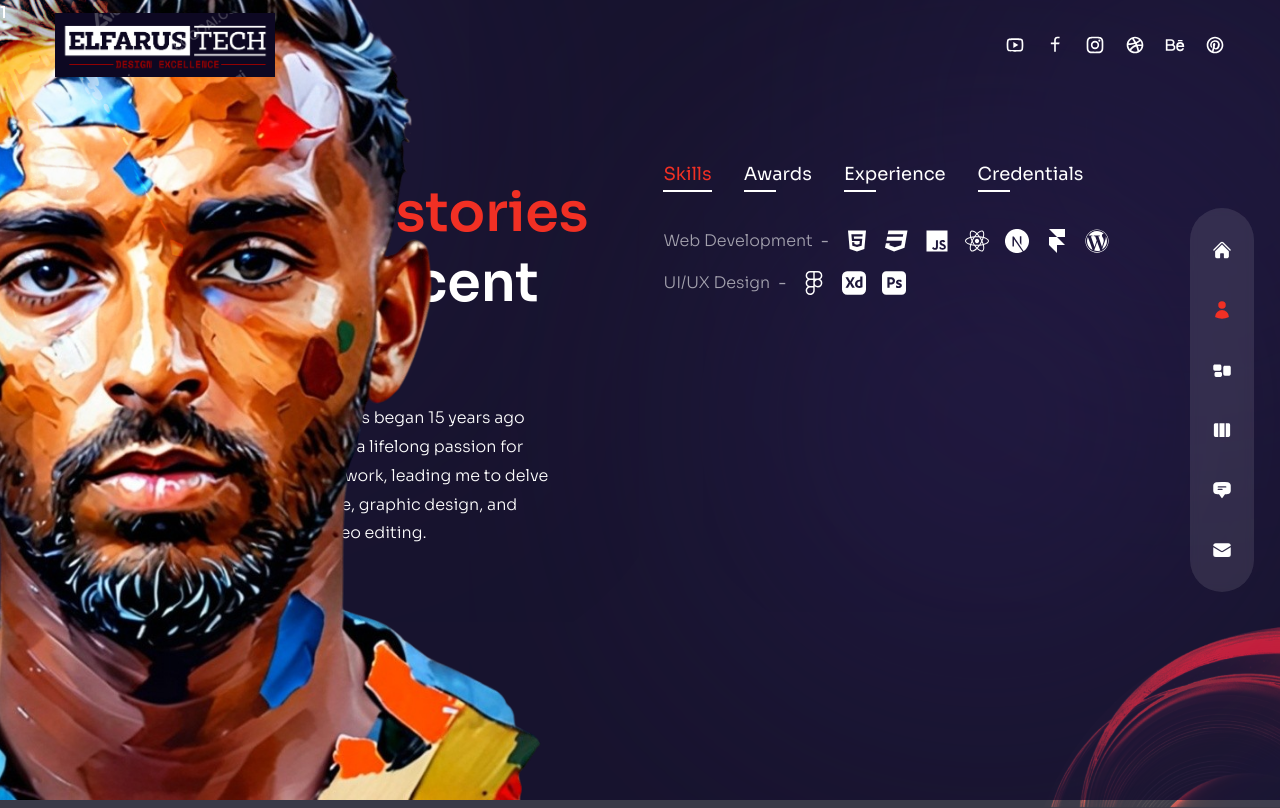
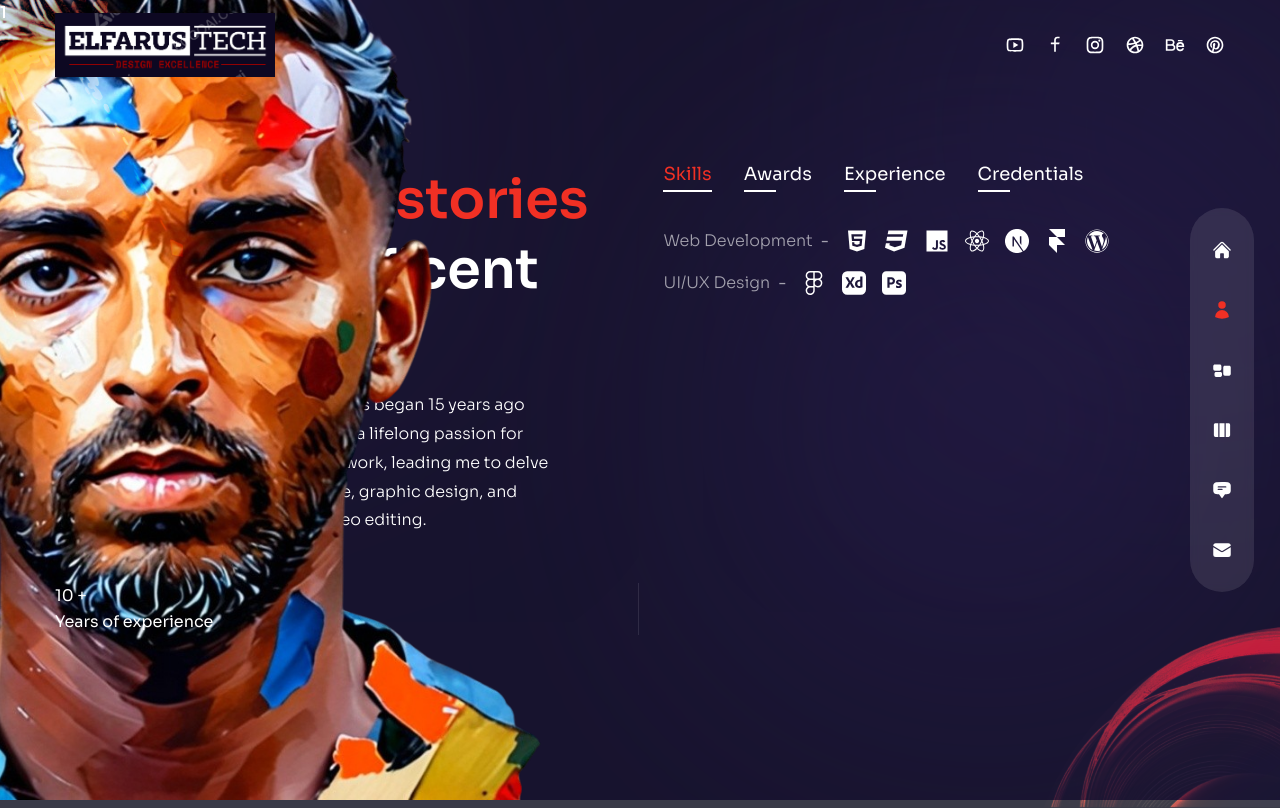
Before and after one commit to Besufekad-HAZ/Elfarus-Portfolio, a Next.js app: page /about in a window 1280 px wide. Shown: the top 808 px of the page. Built offline with nearby package versions, Linux system fonts and the light colour scheme.

Commit message:
Import and Implement react countup for years of experience

```diff
--- a/pages/about/index.js
+++ b/pages/about/index.js
@@ -26,7 +26,7 @@ import { motion } from "framer-motion";
 import { fadeIn } from "../../variants";
 
 //counter
-import Counter from "react-countup";
+import CountUp from "react-countup";
 
 //  data
 const aboutData = [
@@ -134,7 +134,20 @@ const About = () => {
             dynamic world of video editing.
           </p>
           {/* counters */}
-          <div>counters</div>
+          <div>
+            <div>
+              {/* experience */}
+              <div
+                className="relative flex-1 after:w-[1px] after:h-full
+              after:bg-white/10 after:absolute after:top-0 after:right-0"
+              >
+                <div>
+                  <CountUp start={0} end={10} duration={5} /> +
+                </div>
+                <div>Years of experience</div>
+              </div>
+            </div>
+          </div>
         </div>
         {/* info */}
         <div className="flex flex-col w-full xl:max-w-[48%] h-[480px]">
```
